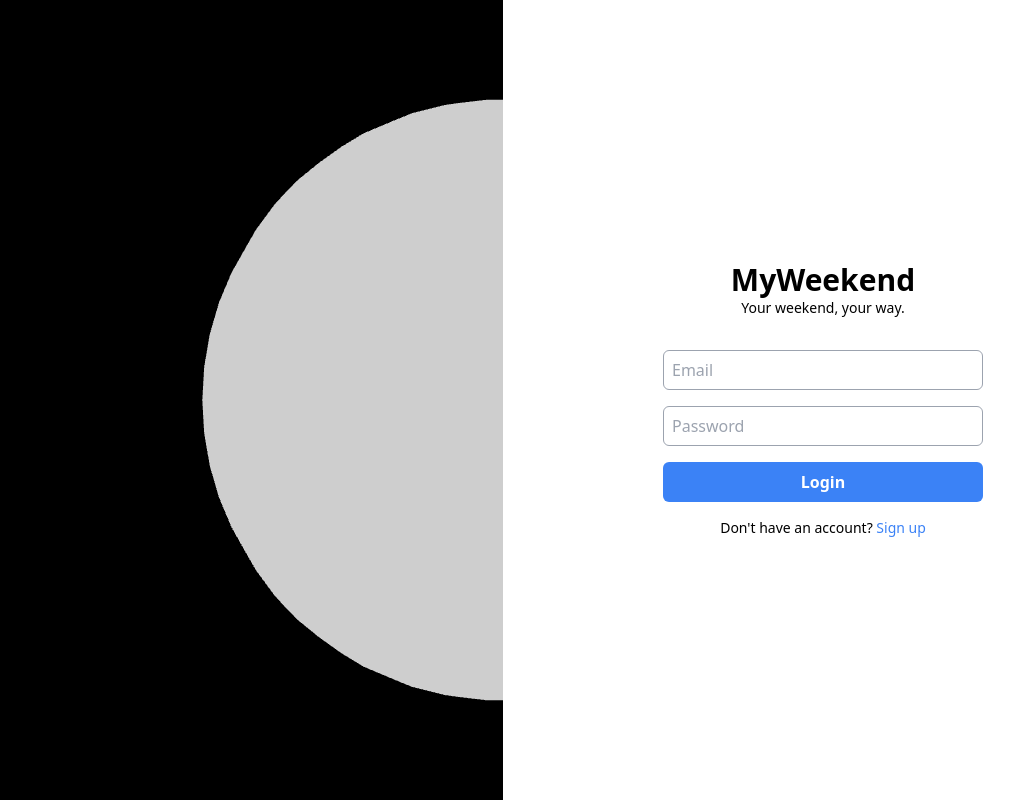
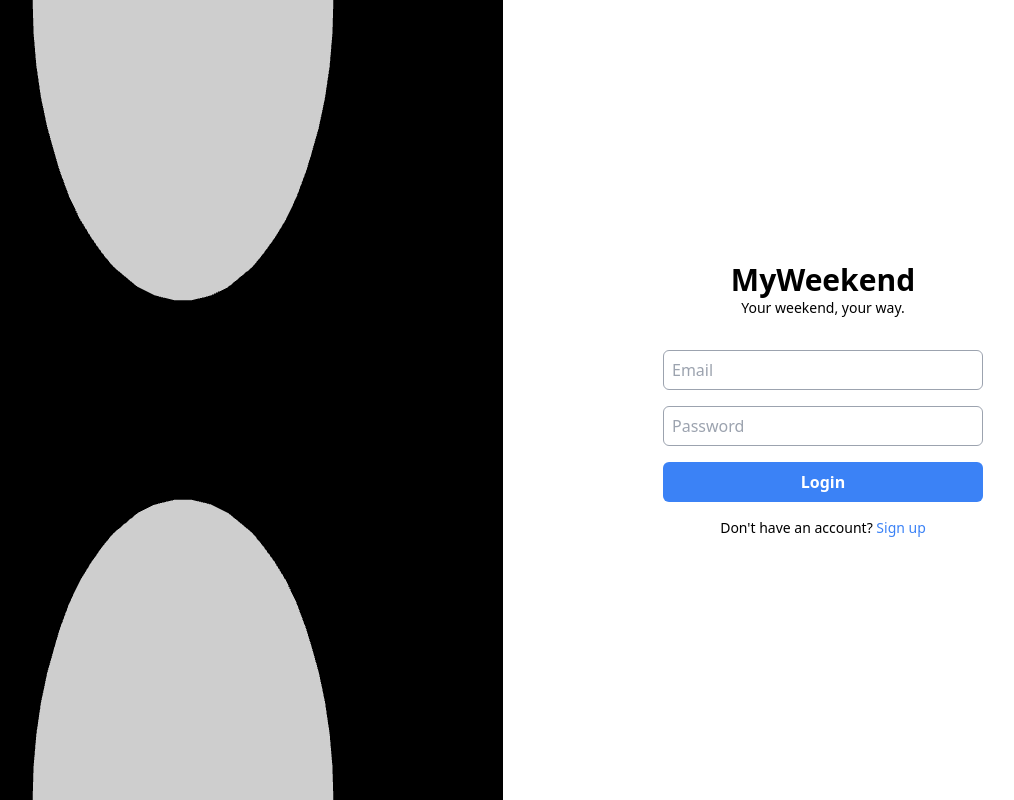
Before and after one commit to MyWeekend-HTV2023/MyWeekend, a React (Vite) app in the folder myweekend/: page /login in a window 1280 px wide. Shown: the whole page, without its empty margins (137-1151 px from the left). Built offline with nearby package versions, Linux system fonts and the light colour scheme.

Commit message:
Fixed globe

```diff
--- a/myweekend/src/pages/Login.jsx
+++ b/myweekend/src/pages/Login.jsx
@@ -12,7 +12,7 @@
 
   return (
     <div className="flex flex-row h-screen w-screen">
-      <div className="h-full w-1/2 flex overflow-clip">
+      <div className="h-full w-1/2 flex overflow-clip items-center justify-center">
         <Globe />
       </div>
       <div className="flex justify-center items-center h-full w-1/2">
--- a/myweekend/src/pages/components/Globe.jsx
+++ b/myweekend/src/pages/components/Globe.jsx
@@ -15,7 +15,7 @@
     const camera = new THREE.PerspectiveCamera(75, window.innerWidth / window.innerHeight, 0.1, 1000);
     const renderer = new THREE.WebGLRenderer({ antialias: true });
 
-    renderer.setSize(window.innerWidth, window.innerHeight);
+    renderer.setSize(window.innerWidth/2, window.innerHeight);
     renderer.setClearColor('#000000');
     globeRef.current.appendChild(renderer.domElement);
 
```
